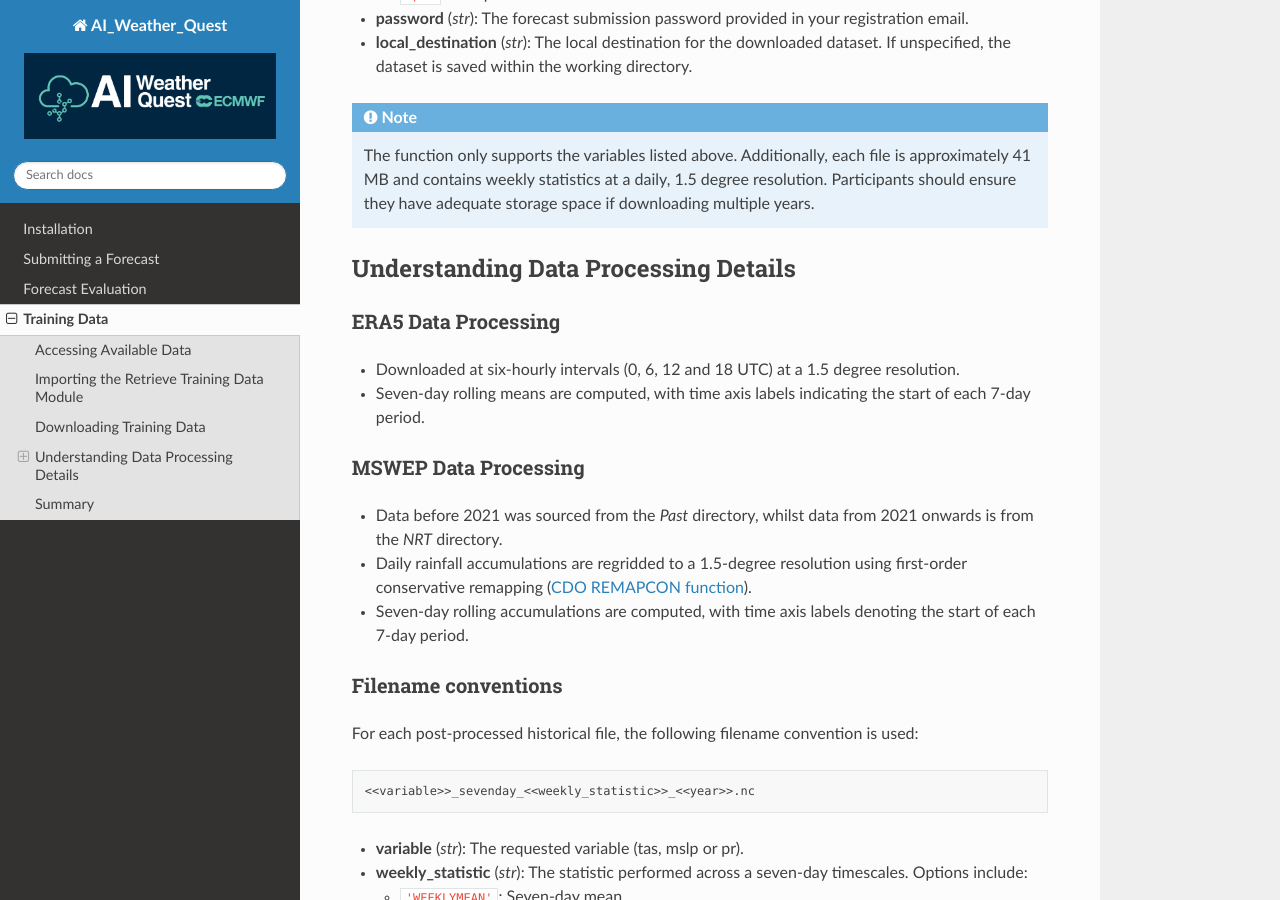
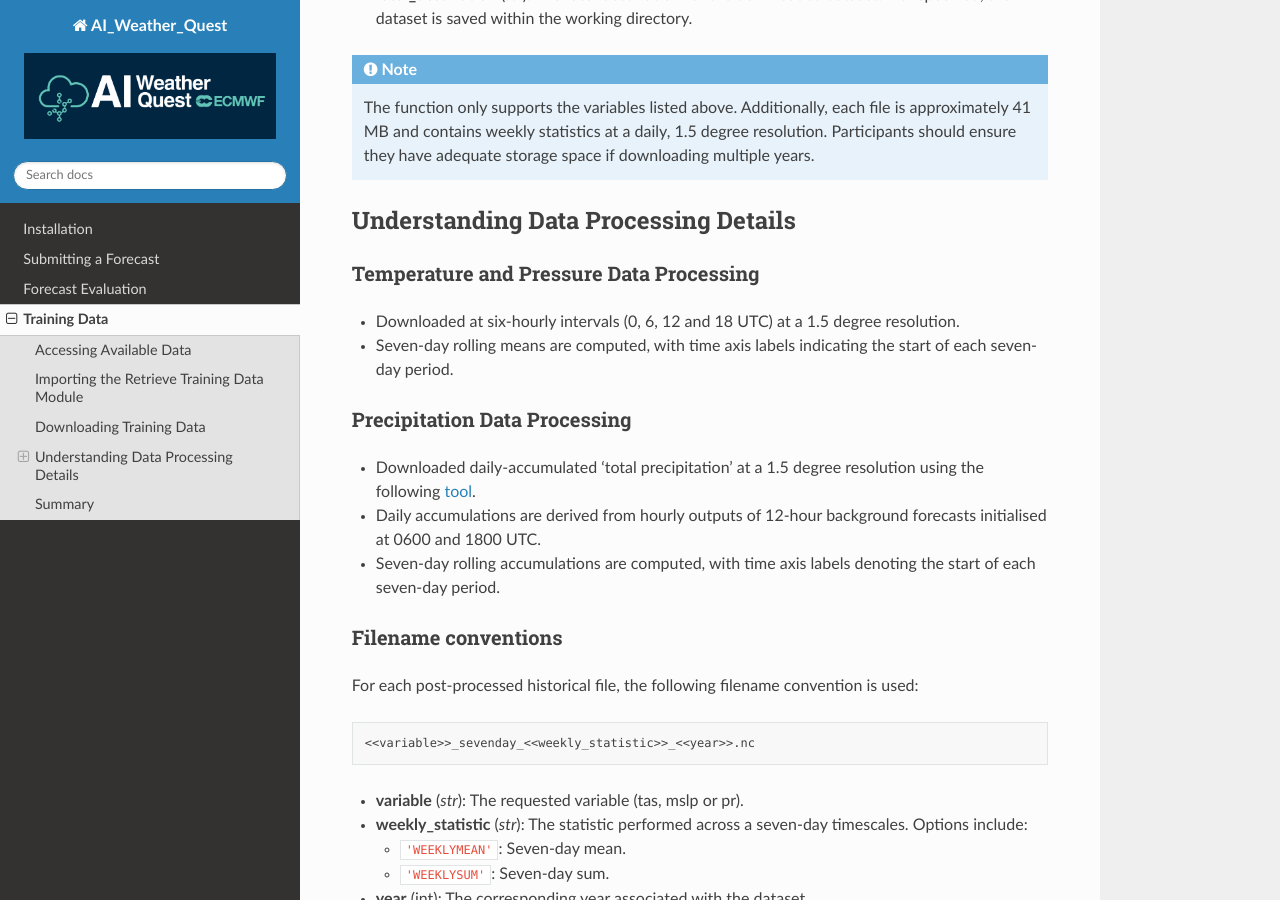
Before and after one commit to joshuatalib/AI_weather_quest, a Sphinx documentation site: the page built from docs/source/training_data.rst, in a window 1280 px wide and 900 px high, scrolled down 1338 px. Built offline with Sphinx 7.4.7 and the Read the Docs theme 3.1.0, drawn with Linux system fonts in a browser that asks for light colours; pages that are not in the unit, such as notebooks, are missing from menus; some of the changed text lies outside the part shown.

Commit message:
Update training_data.rst

```diff
--- a/docs/source/training_data.rst
+++ b/docs/source/training_data.rst
@@ -10,16 +10,15 @@
 - `ERA5 <https://cds.climate.copernicus.eu/datasets/reanalysis-era5-pressure-levels?tab=overview>`_ data:
    - Weekly-mean temperature (K)
    - Weekly-mean mean sea level pressure (Pa)
-- `MSWEP <https://www.gloh2o.org/mswep/>`_ data:
-   - Weekly-accumulated precipitation (mm week\ :sup:`-1`)
+   - Weekly-accumulated total precipitation (mm week\ :sup:`-1`)
 
 .. important::
 
-   At the launch of the AI Weather Quest, post-processed training data is available from the 2nd January 1979 to 31st December 2024. Updates to training data will be performed with a latency of three months.
+   At the launch of the AI Weather Quest, post-processed training data is available from the 1st January 1979 to 31st December 2024. Updates to training data will be performed with a latency of three months.
 
 Importing the Retrieve Training Data Module
 --------------------------------------------
-To download post-processed ERA5 or MSWEP data, you will need functions from the `retrieve_training_data.py` module. The key function within this module is:
+To download post-processed ERA5 data, you will need functions from the `retrieve_training_data.py` module. The key function within this module is:
 
 - **retrieve_annual_training_data**: Download annual files containing weekly statistics for temperature (tas), mean sea level pressure (mslp) or precipitation (pr).
 
@@ -54,18 +53,18 @@
 
 Understanding Data Processing Details
 --------------------------------------------
-ERA5 Data Processing
+Temperature and Pressure Data Processing
 ^^^^^^^^^^^^^^^^^^^^^^^^^^^^^^^^^^^^^^^^^^^^
 
 - Downloaded at six-hourly intervals (0, 6, 12 and 18 UTC) at a 1.5 degree resolution.
-- Seven-day rolling means are computed, with time axis labels indicating the start of each 7-day period.
+- Seven-day rolling means are computed, with time axis labels indicating the start of each seven-day period.
 
-MSWEP Data Processing
+Precipitation Data Processing
 ^^^^^^^^^^^^^^^^^^^^^^^^^^^^^^^^^^^^^^^^^^^^
 
-- Data before 2021 was sourced from the *Past* directory, whilst data from 2021 onwards is from the *NRT* directory.
-- Daily rainfall accumulations are regridded to a 1.5-degree resolution using first-order conservative remapping (`CDO REMAPCON function <https://code.mpimet.mpg.de/projects/cdo/embedded/index.html#x1-7330002.12.5>`_).
-- Seven-day rolling accumulations are computed, with time axis labels denoting the start of each 7-day period.
+- Downloaded daily-accumulated 'total precipitation' at a 1.5 degree resolution using the following `tool <https://cds.climate.copernicus.eu/datasets/derived-era5-single-levels-daily-statistics?tab=download>`_.
+- Daily accumulations are derived from hourly outputs of 12-hour background forecasts initialised at 0600 and 1800 UTC.
+- Seven-day rolling accumulations are computed, with time axis labels denoting the start of each seven-day period.
 
 Filename conventions
 ^^^^^^^^^^^^^^^^^^^^^^^^^^^^^^^^^^^^^^^^^^^^
```
